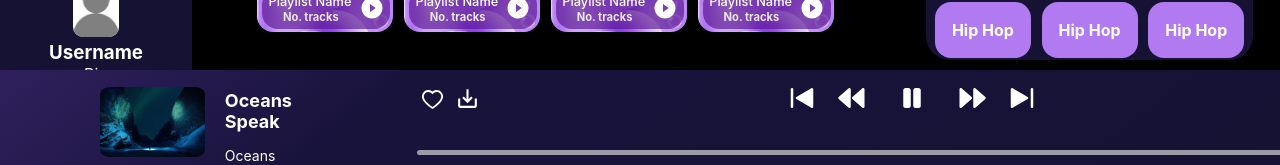
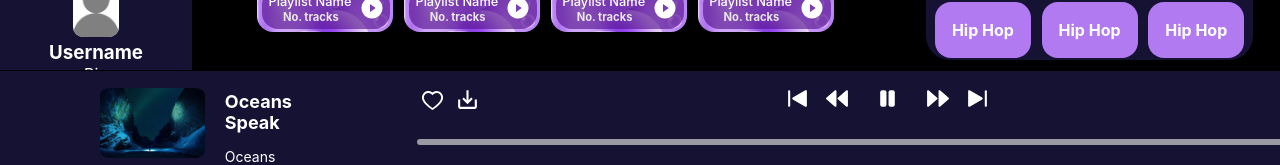
Before and after one commit to Asmaa-Alaghbari/Music_app, a React (Create React App) app in the folder music-app/: page / in a window 1280 px wide. Shown: the part 630-795 px from the top of the page. Built offline with nearby package versions, Linux system fonts and the light colour scheme; some icons are missing.

Commit message:
Music_Tab

```diff
--- a/music-app/src/Components/MusicTab/MusicTab.css
+++ b/music-app/src/Components/MusicTab/MusicTab.css
@@ -1,11 +1,7 @@
 .bar {
-  background: rgb(47, 32, 93);
-  background: linear-gradient(
-    142deg,
-    rgba(47, 32, 93, 1) 0%,
-    rgba(24, 19, 59, 1) 30%,
-    rgba(22, 18, 52, 1) 100%
-  );
+  z-index: 2;
+  background: #161234;
+  border-top: black 1px solid;
   position: fixed;
   display: flex;
   flex-direction: row;
@@ -106,49 +102,49 @@
   display: flex;
   flex-direction: row;
   text-align: center;
-  font-size: 30px;
+  font-size: 25px;
   line-height: 1.5;
 }
 
 #skip-back {
   margin-left: 300px;
-  margin-top: 10px;
+  margin-top: 13px;
   position: relative;
-  width: 40px;
-  height: 40px;
+  width: 30px;
+  height: 30px;
 }
 
 #prev {
   margin-left: 10px;
-  margin-top: 10px;
+  margin-top: 13px;
   position: relative;
-  width: 40px;
-  height: 40px;
+  width: 30px;
+  height: 30px;
 }
 
 #pause {
   margin-left: 20px;
-  margin-top: 10px;
+  margin-top: 13px;
   position: relative;
-  width: 40px;
-  height: 40px;
+  width: 30px;
+  height: 30px;
   border-radius: 100px;
 }
 
 #next {
-  margin-top: 10px;
+  margin-top: 13px;
   margin-left: 20px;
   position: relative;
-  width: 40px;
-  height: 40px;
+  width: 30px;
+  height: 30px;
 }
 
 #skip-forward {
-  margin-top: 10px;
+  margin-top: 13px;
   margin-left: 10px;
   position: relative;
-  width: 40px;
-  height: 40px;
+  width: 30px;
+  height: 30px;
 }
 
 #repeat {
@@ -175,7 +171,7 @@
   position: relative;
   max-width: 1000px;
   margin-left: 110px;
-  margin-top: 15px;
+  margin-top: 8px;
 }
 
 .tab3 {
@@ -191,12 +187,12 @@
   height: 35px;
   line-height: 1.5;
   margin-left: 150px;
-  margin-top: 60px;
+  margin-top: 55px;
 }
 
 .sound {
   margin-left: 5px;
-  margin-top: 65px;
+  margin-top: 53px;
   position: relative;
   max-width: 160px;
 }
--- a/music-app/src/Components/MusicTab/MusicTab.jsx
+++ b/music-app/src/Components/MusicTab/MusicTab.jsx
@@ -16,6 +16,8 @@ import {
 
 export default function Music_Tab(props) {
   const [active, setActive] = useState(false);
+  const [value1, setValue1] = useState(0);
+  const [value2, setValue2] = useState(0);
   return (
     <div class="bar">
       <div class="tab1">
@@ -62,11 +64,13 @@ export default function Music_Tab(props) {
           <div class="music">
             <input
               type="range"
-              min="1"
+              min="0"
               max="100"
-              value="100"
               class="slider"
               id="myRange"
+              value1="value1"
+              defaultValue="0"
+              onChange={(e) => setValue1(e.target.value1)}
             ></input>
           </div>
         </div>
@@ -79,11 +83,13 @@ export default function Music_Tab(props) {
         <div class="sound">
           <input
             type="range"
-            min="1"
+            min="0"
             max="100"
-            value="100"
-            class="slider"
-            id="myRange"
+            class="slider2"
+            id="myRange2"
+            onChange={(f) => setValue2(f.target.value2)}
+            defaultValue="50"
+            value2="value2"
           ></input>
         </div>
       </div>
--- a/music-app/src/Components/MusicTab/slider_style.css
+++ b/music-app/src/Components/MusicTab/slider_style.css
@@ -2,31 +2,70 @@
   appearance: none;
   -webkit-appearance: none;
   width: 100%;
-  height: 5px;
+  height: 6px;
   background: #d3d3d3;
   outline: none;
   opacity: 0.7;
   -webkit-transition: 0.2s;
   transition: opacity 0.2s;
+  cursor: pointer;
+  overflow: hidden;
 }
 
 .slider:hover {
   opacity: 1;
-  height: 7px;
+  height: 8px;
 }
 
 .slider::-webkit-slider-thumb {
   -webkit-appearance: none;
   appearance: none;
-  width: 25px;
-  height: 25px;
-  background: #04aa6d;
-  cursor: pointer;
+  width: 8px;
+  height: 8px;
+  background: blue;
+  box-shadow: -1007px 0 0 1000px #ff0000;
+  display: none;
 }
 
 .slider::-moz-range-thumb {
-  width: 10px;
-  height: 10px;
+  width: 8px;
+  height: 8px;
   background: blue;
+  box-shadow: -1007px 0 0 1000px #ff0000;
+  display: none;
+}
+
+.slider2 {
+  appearance: none;
+  -webkit-appearance: none;
+  width: 100%;
+  height: 6px;
+  background: #d3d3d3;
+  outline: none;
+  opacity: 0.7;
+  -webkit-transition: 0.2s;
+  transition: opacity 0.2s;
   cursor: pointer;
+  overflow: hidden;
 }
+
+.slider2:hover {
+  opacity: 1;
+  height: 8px;
+}
+
+.slider2::-webkit-slider-thumb {
+  -webkit-appearance: none;
+  appearance: none;
+  width: 8px;
+  height: 8px;
+  background: blue;
+  box-shadow: -1007px 0 0 1000px #ff0000;
+}
+
+.slider2::-moz-range-thumb {
+  width: 8px;
+  height: 8px;
+  background: blue;
+  box-shadow: -1007px 0 0 1000px #ff0000;
+}
```
